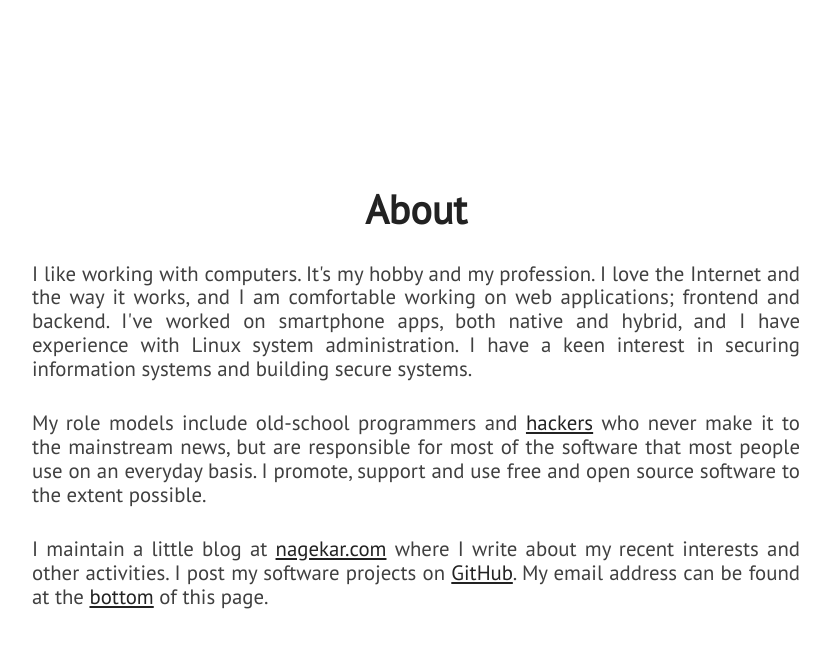
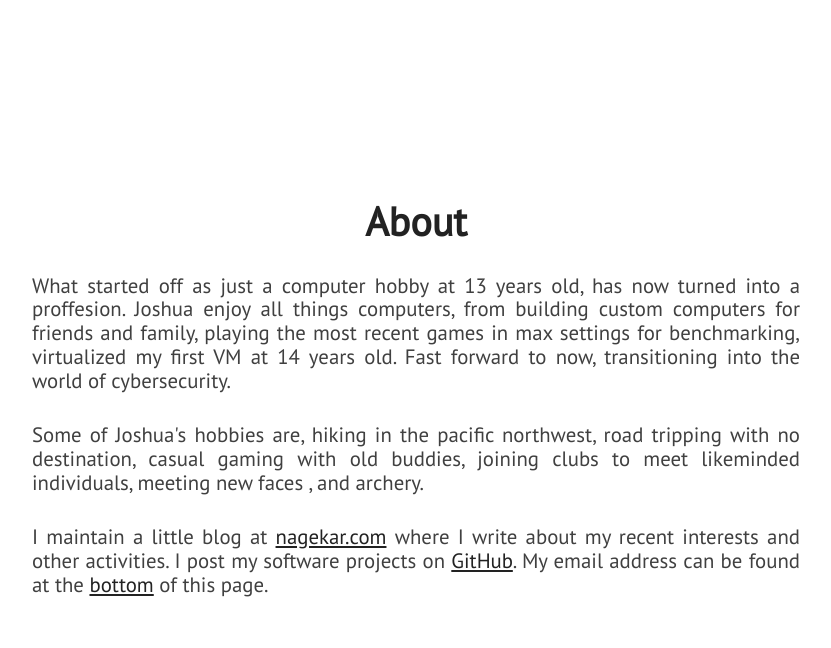
Before and after one commit to DarkSymphonie/DarkSymphonie.github.io, a Jekyll site: the page built from index.html, in a window 1280 px wide and 900 px high, scrolled down 1018 px. Shown: the top 648 px of the window, without its empty margins (224-1055 px from the left). Built offline with Jekyll 4.4.1, drawn with Linux system fonts in a browser that asks for light colours; nearby versions of some CDN libraries.

Commit message:
Update about.html

```diff
--- a/_includes/about.html
+++ b/_includes/about.html
@@ -3,10 +3,9 @@
         <div id="about-text">
             <div class="section-heading">About</div>
             <p class="paragraph-text justify-text">
-                I like working with computers. It's my hobby and my profession. I love the Internet and the way it works, and I am comfortable working on web applications; frontend and backend. I've worked on smartphone apps, both native and hybrid, and I have experience with Linux system administration. I have a keen interest in securing information systems and building secure systems.
-            </p>
+                What started off as just a computer hobby at 13 years old, has now turned into a proffesion. Joshua enjoy all things computers, from building custom computers for friends and family, playing the most recent games in max settings for benchmarking, virtualized my first VM at 14 years old. Fast forward to now, transitioning into the world of cybersecurity.
             <p class="paragraph-text justify-text">
-                My role models include old-school programmers and <a href="https://stallman.org/articles/on-hacking.html">hackers</a> who never make it to the mainstream news, but are responsible for most of the software that most people use on an everyday basis. I promote, support and use free and open source software to the extent possible.
+                Some of Joshua's hobbies are, hiking in the pacific northwest, road tripping with no destination, casual gaming with old buddies, joining clubs to meet likeminded individuals, meeting new faces , and archery.
             </p>
             <p class="paragraph-text justify-text">
                 I maintain a little blog at <a href="{{ site.blog_url }}">nagekar.com</a> where I write about my recent interests and other activities. I post my software projects on <a href="https://github.com/{{ site.github_username }}">GitHub</a>. My email address can be found at the <span class="extra-link"><a href="#extra">bottom</a></span> of this page.
```
